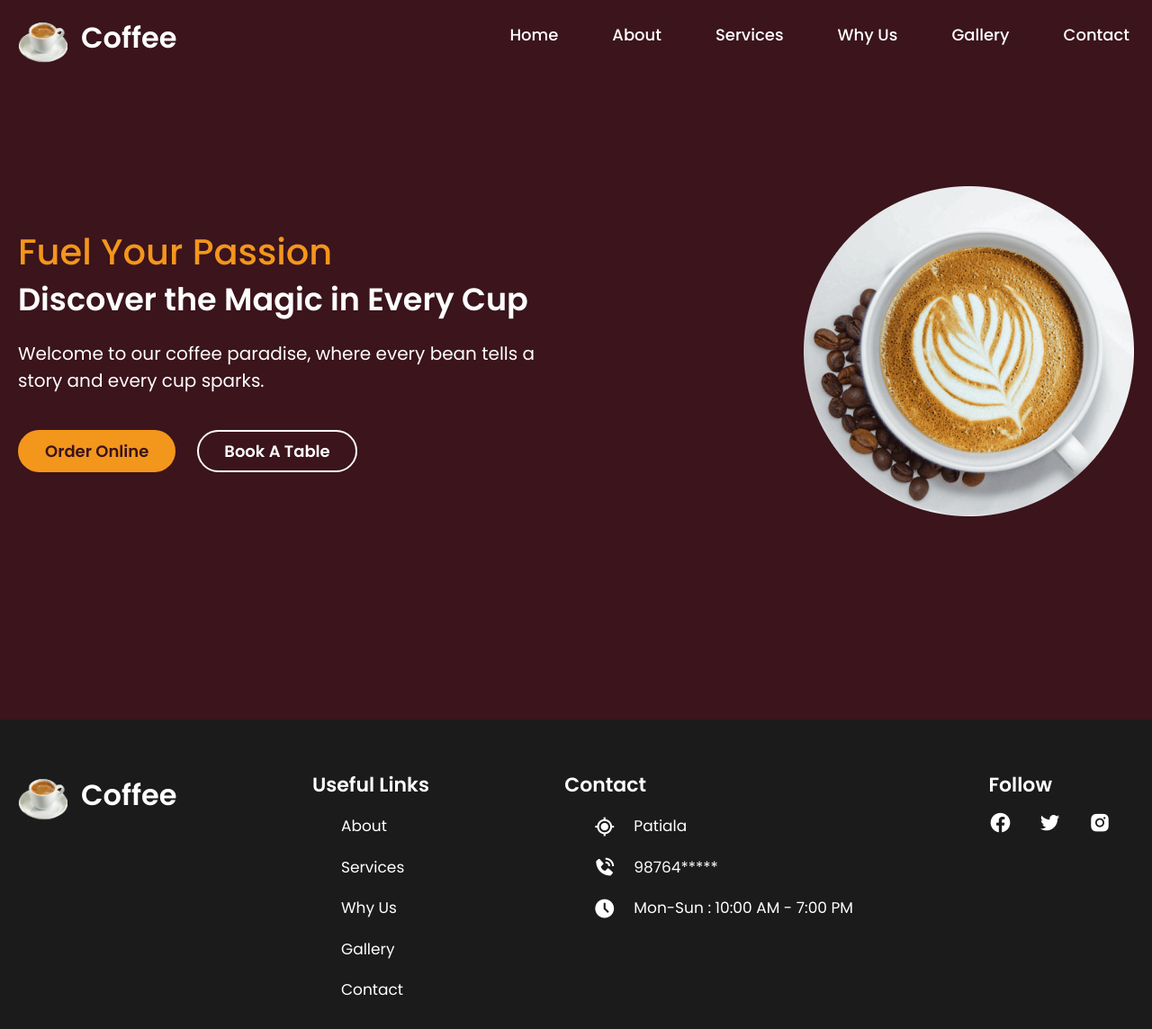
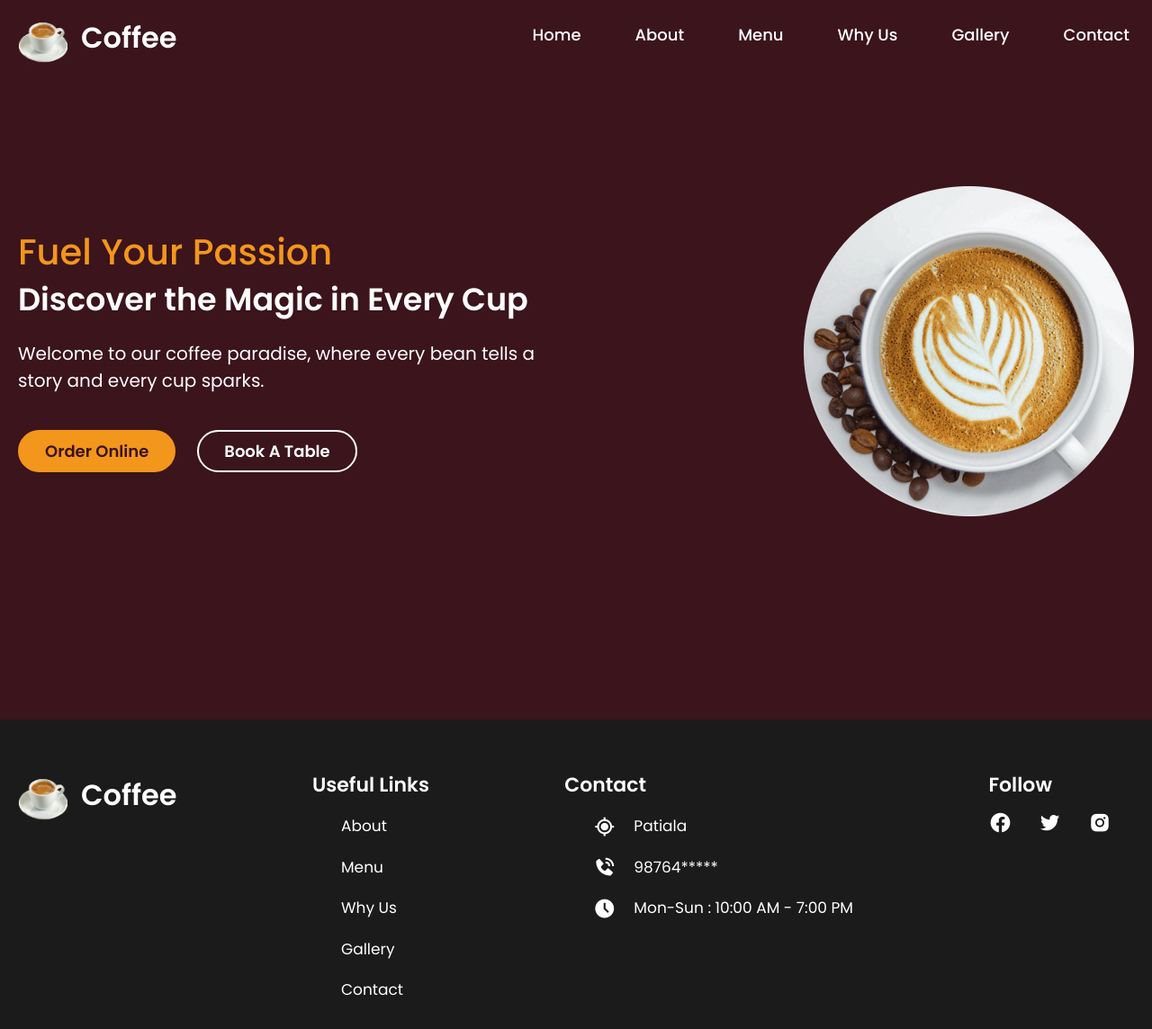
Before and after one commit to BKsodhi/Cafe_website, a plain HTML site: page index.html in a window 1280 px wide. Shown: the whole page at 90% size. Drawn offline with nearby package versions, Linux system fonts and the light colour scheme.

Commit message:
Update index.html

```diff
--- a/index.html
+++ b/index.html
@@ -32,7 +32,7 @@
             <ul>
               <li><a href="index.html">Home</a></li>
               <li><a href="about.html">About</a></li>
-              <li><a href="services.html">Services</a></li>
+              <li><a href="services.html">Menu</a></li>
               <li><a href="why-us.html">Why Us</a></li>
               <li><a href="gallery.html">Gallery</a></li>
               <li><a href="contact.html">Contact</a></li>
@@ -76,7 +76,7 @@
             <h3>Useful Links</h3>
             <ul>
               <li><a href="#about">About</a></li>
-              <li><a href="#service">Services</a></li>
+              <li><a href="#service">Menu</a></li>
               <li><a href="#why">Why Us</a></li>
               <li><a href="#gallery">Gallery</a></li>
               <li><a href="#contact">Contact</a></li>
```
